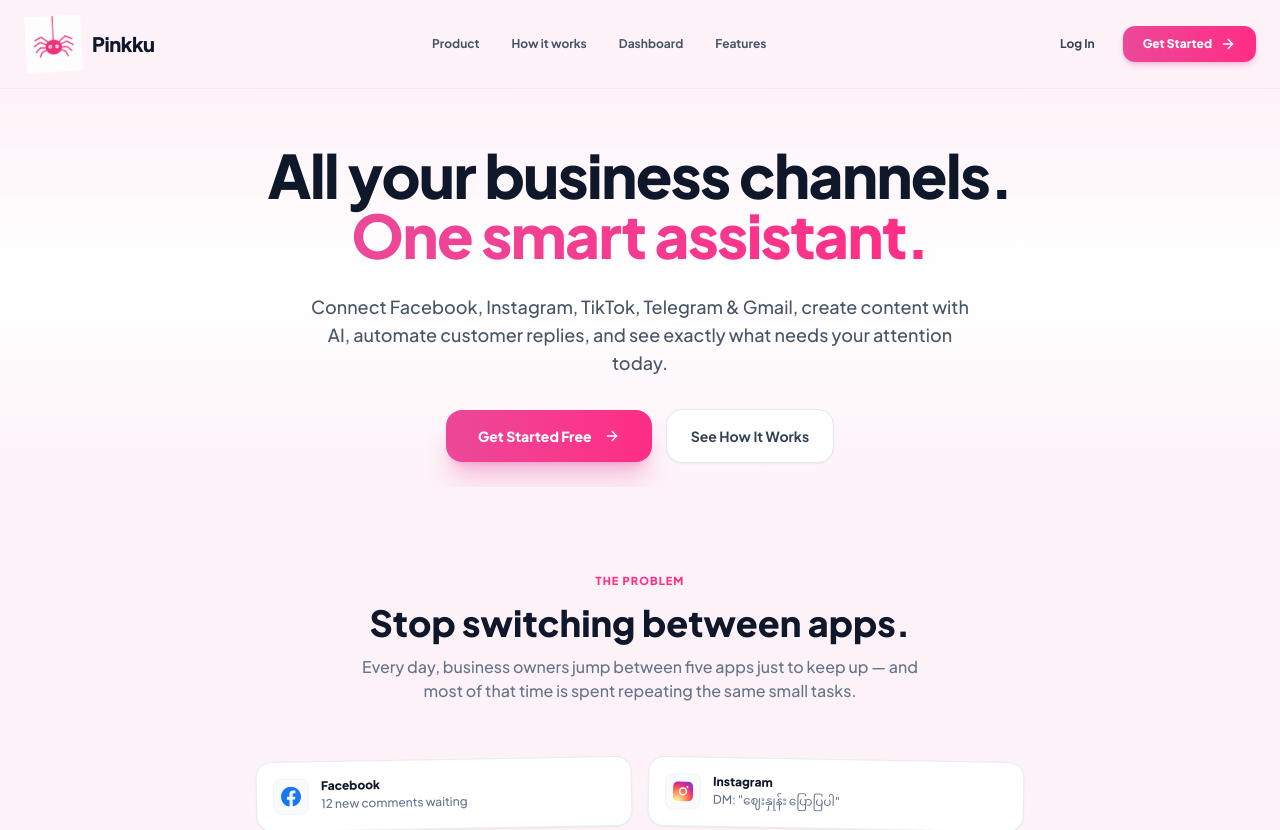
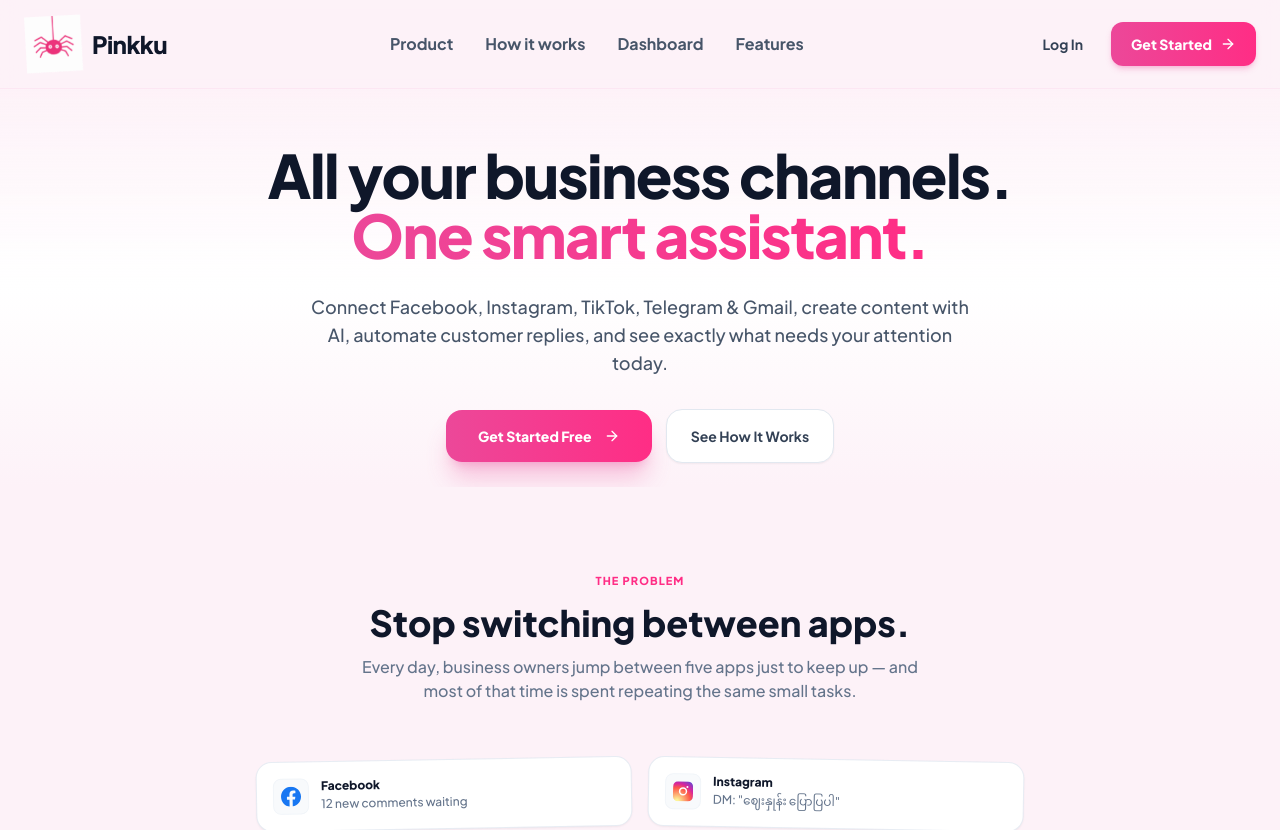
Before and after one commit to montheta367-hub/pinkku-social-assistant, a React (Vite) app: page / in a window 1280 px wide. Shown: the top 830 px of the page. Built offline with nearby package versions, Linux system fonts and the light colour scheme; a web font is replaced by a local one.

Commit message:
Enlarge navbar text and add a responsive mobile menu

```diff
--- a/src/views/LandingPage.tsx
+++ b/src/views/LandingPage.tsx
@@ -1,4 +1,4 @@
-import React from 'react';
+import React, { useState } from 'react';
 import {
   Sparkles,
   ArrowRight,
@@ -8,6 +8,8 @@
   Link2,
   Bot,
   ShieldCheck,
+  Menu,
+  X,
 } from 'lucide-react';
 import { PlatformLogo } from '../components/PlatformLogo';
 import { PinkkuWebDiagram } from '../components/PinkkuWebDiagram';
@@ -30,40 +32,87 @@
 ];
 
 export const LandingPage: React.FC<LandingPageProps> = ({ onGetStarted, onLogin }) => {
+  const [mobileMenuOpen, setMobileMenuOpen] = useState(false);
+
+  const navLinks = [
+    { href: '#solution', label: 'Product' },
+    { href: '#how', label: 'How it works' },
+    { href: '#preview', label: 'Dashboard' },
+    { href: '#features', label: 'Features' },
+  ];
+
   return (
     <div className="min-h-screen bg-pink-50 text-slate-900">
 
       {/* ================= NAV ================= */}
       <header className="sticky top-0 z-40 backdrop-blur-md bg-pink-50/80 border-b border-pink-100">
-        <div className="max-w-7xl mx-auto px-4 sm:px-6 py-4 flex items-center justify-between">
-          <div className="flex items-center gap-3">
-            <img src={pinkkuIcon} alt="Pinkku" className="h-14 w-auto object-contain shrink-0 animate-spider-swing" />
-            <span className="text-xl font-black text-slate-900 tracking-tight">Pinkku</span>
+        <div className="max-w-7xl mx-auto px-4 sm:px-6 py-3 sm:py-4 flex items-center justify-between">
+          <div className="flex items-center gap-2 sm:gap-3 min-w-0">
+            <img src={pinkkuIcon} alt="Pinkku" className="h-10 sm:h-14 w-auto object-contain shrink-0 animate-spider-swing" />
+            <span className="text-lg sm:text-2xl font-black text-slate-900 tracking-tight truncate">Pinkku</span>
           </div>
 
-          <nav className="hidden md:flex items-center gap-8 text-xs font-bold text-slate-600">
-            <a href="#solution" className="hover:text-slate-900 transition-colors">Product</a>
-            <a href="#how" className="hover:text-slate-900 transition-colors">How it works</a>
-            <a href="#preview" className="hover:text-slate-900 transition-colors">Dashboard</a>
-            <a href="#features" className="hover:text-slate-900 transition-colors">Features</a>
+          <nav className="hidden lg:flex items-center gap-8 text-base font-bold text-slate-600">
+            {navLinks.map((link) => (
+              <a key={link.href} href={link.href} className="hover:text-slate-900 transition-colors">{link.label}</a>
+            ))}
           </nav>
 
-          <div className="flex items-center gap-3">
+          <div className="hidden lg:flex items-center gap-3">
             <button
               onClick={onLogin}
-              className="px-4 py-2 rounded-xl text-xs font-bold text-slate-700 hover:text-slate-900 transition-colors"
+              className="px-4 py-2.5 rounded-xl text-sm font-bold text-slate-700 hover:text-slate-900 transition-colors"
             >
               Log In
             </button>
             <button
               onClick={onGetStarted}
-              className="px-5 py-2.5 rounded-xl bg-gradient-to-r from-pink-500 to-[#FF2D85] text-white font-extrabold text-xs shadow-md shadow-pink-500/25 hover:opacity-95 transition-all flex items-center gap-2"
+              className="px-5 py-3 rounded-xl bg-gradient-to-r from-pink-500 to-[#FF2D85] text-white font-extrabold text-sm shadow-md shadow-pink-500/25 hover:opacity-95 transition-all flex items-center gap-2"
             >
               <span>Get Started</span>
               <ArrowRight className="w-4 h-4" />
             </button>
           </div>
+
+          {/* Mobile/tablet menu toggle — nav links collapse under lg */}
+          <button
+            onClick={() => setMobileMenuOpen(o => !o)}
+            className="lg:hidden p-2 rounded-xl text-slate-700 hover:bg-pink-100 transition-colors shrink-0"
+            aria-label="Toggle menu"
+          >
+            {mobileMenuOpen ? <X className="w-6 h-6" /> : <Menu className="w-6 h-6" />}
+          </button>
         </div>
+
+        {mobileMenuOpen && (
+          <div className="lg:hidden border-t border-pink-100 bg-pink-50 px-4 sm:px-6 py-4 space-y-1">
+            {navLinks.map((link) => (
+              <a
+                key={link.href}
+                href={link.href}
+                onClick={() => setMobileMenuOpen(false)}
+                className="block px-3 py-2.5 rounded-xl text-sm font-bold text-slate-700 hover:bg-white transition-colors"
+              >
+                {link.label}
+              </a>
+            ))}
+            <div className="flex items-center gap-2 pt-2">
+              <button
+                onClick={() => { setMobileMenuOpen(false); onLogin(); }}
+                className="flex-1 px-4 py-2.5 rounded-xl border border-slate-200 bg-white text-sm font-bold text-slate-700"
+              >
+                Log In
+              </button>
+              <button
+                onClick={() => { setMobileMenuOpen(false); onGetStarted(); }}
+                className="flex-1 px-4 py-2.5 rounded-xl bg-gradient-to-r from-pink-500 to-[#FF2D85] text-white font-extrabold text-sm shadow-sm flex items-center justify-center gap-2"
+              >
+                <span>Get Started</span>
+                <ArrowRight className="w-4 h-4" />
+              </button>
+            </div>
+          </div>
+        )}
       </header>
 
       {/* ================= HERO ================= */}
```
